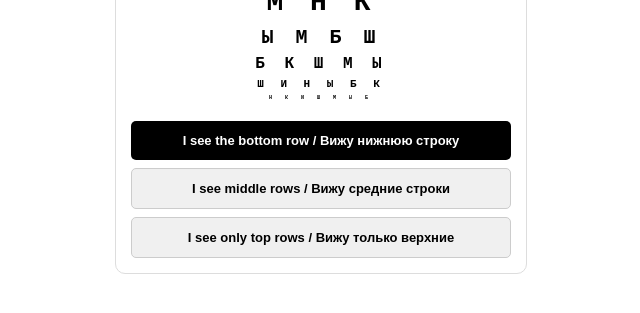
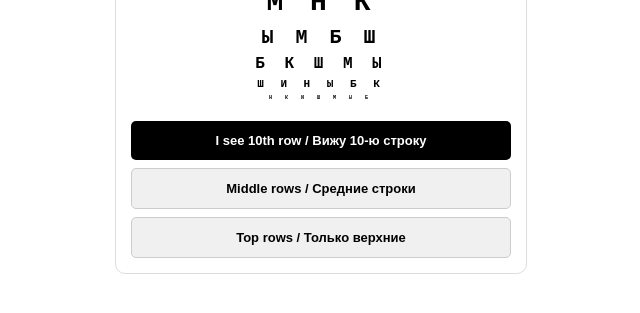
Before and after one commit to dimaskr1998-gif/georgian-optics-app, a plain HTML site: page index.html in a window 1280 px wide. Shown: the part 195-508 px from the top of the page, without its empty margins (319-959 px from the left). Drawn offline with Linux system fonts and the light colour scheme; a script that the page names is missing.

Commit message:
Update title and instructions in index.html

```diff
--- a/index.html
+++ b/index.html
@@ -3,7 +3,7 @@
 <head>
     <meta charset="UTF-8">
     <meta name="viewport" content="width=device-width, initial-scale=1.0">
-    <title>Sivtsev Table — Georgian Optics</title>
+    <title>Vision Test — Georgian Optics</title>
     <script src="https://telegram.org/js/telegram-web-app.js"></script>
     <style>
         body { font-family: 'Courier New', Courier, monospace; text-align: center; padding: 10px; background: #fff; color: #000; margin: 0; }
@@ -11,14 +11,10 @@
         .header { font-family: sans-serif; font-size: 14px; margin-bottom: 15px; color: #666; font-weight: bold; }
         .instruction { font-family: sans-serif; background: #f9f9f9; padding: 10px; border-radius: 5px; margin-bottom: 15px; font-size: 13px; line-height: 1.4; border: 1px solid #eee; }
         .row { font-weight: bold; letter-spacing: 5px; line-height: 1.3; margin: 3px 0; display: flex; justify-content: center; align-items: center; }
-
-        /* Оригинальные пропорции таблицы Сивцева */
         .v01 { font-size: 36px; } .v02 { font-size: 28px; } .v03 { font-size: 20px; }
-        .v04 { font-size: 16px; } .v05 { font-size: 13px; } .v06 { font-size: 11px; }
-        .v07 { font-size: 9px; }  .v08 { font-size: 7px; }  .v10 { font-size: 5px; }
-
+        .v04 { font-size: 16px; } .v06 { font-size: 11px; } .v10 { font-size: 5px; }
         .controls { margin-top: 20px; display: grid; grid-template-columns: 1fr; gap: 8px; font-family: sans-serif; }
-        button { border: none; padding: 12px; border-radius: 5px; cursor: pointer; font-size: 13px; font-weight: bold; transition: 0.2s; }
+        button { border: none; padding: 12px; border-radius: 5px; cursor: pointer; font-size: 13px; font-weight: bold; }
         .btn-black { background: #000; color: #fff; }
         .btn-gray { background: #f0f0f0; border: 1px solid #ccc; }
         #step-right { display: none; }
@@ -29,38 +25,24 @@
         <div class="header">GEORGIAN OPTICS</div>
 
         <div id="step-left">
-            <div class="instruction">
-                <b>Step 1:</b> Cover your <b>RIGHT</b> eye.<br>
-                <b>Шаг 1:</b> Закройте <b>ПРАВЫЙ</b> глаз.
-            </div>
-            <div class="row v01">Ш Б</div>
-            <div class="row v02">М Н К</div>
-            <div class="row v03">Ы М Б Ш</div>
-            <div class="row v04">Б К Ш М Ы</div>
-            <div class="row v06">Ш И Н Ы Б К</div>
-            <div class="row v10">Н К И Ш М Ы Б</div>
+            <div class="instruction"><b>Step 1:</b> Cover your <b>RIGHT</b> eye.<br><b>Шаг 1:</b> Закройте <b>ПРАВЫЙ</b> глаз.</div>
+            <div class="row v01">Ш Б</div><div class="row v02">М Н К</div><div class="row v03">Ы М Б Ш</div>
+            <div class="row v04">Б К Ш М Ы</div><div class="row v06">Ш И Н Ы Б К</div><div class="row v10">Н К И Ш М Ы Б</div>
             <div class="controls">
-                <button class="btn-black" onclick="nextStep('L: 1.0 (Normal)')">I see the bottom row / Вижу нижнюю строку</button>
-                <button class="btn-gray" onclick="nextStep('L: 0.4-0.6 (Mid)')">I see middle rows / Вижу средние строки</button>
-                <button class="btn-gray" onclick="nextStep('L: < 0.3 (Low)')">I see only top rows / Вижу только верхние</button>
+                <button class="btn-black" onclick="nextStep('Left: 1.0')">I see 10th row / Вижу 10-ю строку</button>
+                <button class="btn-gray" onclick="nextStep('Left: 0.4-0.6')">Middle rows / Средние строки</button>
+                <button class="btn-gray" onclick="nextStep('Left: Low')">Top rows / Только верхние</button>
             </div>
         </div>
 
         <div id="step-right">
-            <div class="instruction">
-                <b>Step 2:</b> Cover your <b>LEFT</b> eye.<br>
-                <b>Шаг 2:</b> Закройте <b>ЛЕВЫЙ</b> глаз.
-            </div>
-            <div class="row v01">Ш Б</div>
-            <div class="row v02">М Н К</div>
-            <div class="row v03">Ы М Б Ш</div>
-            <div class="row v04">Б К Ш М Ы</div>
-            <div class="row v06">Ш И Н Ы Б К</div>
-            <div class="row v10">Н К И Ш М Ы Б</div>
+            <div class="instruction"><b>Step 2:</b> Cover your <b>LEFT</b> eye.<br><b>Шаг 2:</b> Закройте <b>ЛЕВЫЙ</b> глаз.</div>
+            <div class="row v01">Ш Б</div><div class="row v02">М Н К</div><div class="row v03">Ы М Б Ш</div>
+            <div class="row v04">Б К Ш М Ы</div><div class="row v06">Ш И Н Ы Б К</div><div class="row v10">Н К И Ш М Ы Б</div>
             <div class="controls">
-                <button class="btn-black" onclick="finishTest('R: 1.0 (Normal)')">I see the bottom row / Вижу нижнюю строку</button>
-                <button class="btn-gray" onclick="finishTest('R: 0.4-0.6 (Mid)')">I see middle rows / Вижу средние строки</button>
-                <button class="btn-gray" onclick="finishTest('R: < 0.3 (Low)')">I see only top rows / Вижу только верхние</button>
+                <button class="btn-black" onclick="finishTest('Right: 1.0')">I see 10th row / Вижу 10-ю строку</button>
+                <button class="btn-gray" onclick="finishTest('Right: 0.4-0.6')">Middle rows / Средние строки</button>
+                <button class="btn-gray" onclick="finishTest('Right: Low')">Top rows / Только верхние</button>
             </div>
         </div>
     </div>
@@ -74,7 +56,7 @@
             leftResult = result;
             document.getElementById('step-left').style.display = 'none';
             document.getElementById('step-right').style.display = 'block';
-            window.scrollTo(0,0);
+            window.scrollTo(0, 0);
         }
 
         function finishTest(rightResult) {
```
